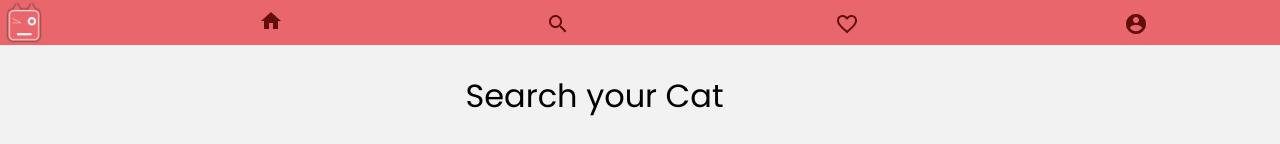
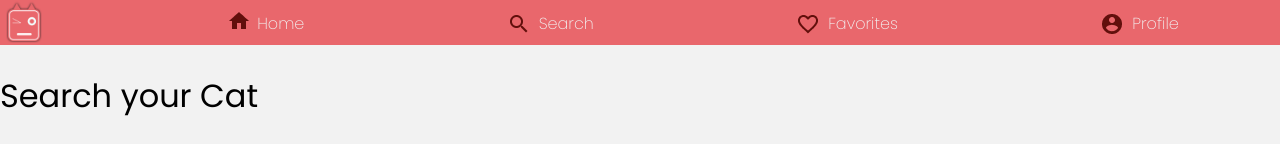
Before and after one commit to JoeMancera/catstagram, a React app: page /search in a window 1280 px wide. Shown: the top 144 px of the page. Built offline with nearby package versions, Linux system fonts and the light colour scheme; no server answers.

Commit message:
Was added rrsponcive home feature on tablet devices

```diff
--- a/src/assets/styles/App.css
+++ b/src/assets/styles/App.css
@@ -78,8 +78,17 @@ a:hover{
     color: var(--primary);
 }
 
-@media screen and (min-width: 540px){
+@media only screen and (min-width: 540px){
     main{
         padding-top: 45px;
     }
 }
+
+@media only screen and (min-width: 1024px){
+    main{
+        display: flex;
+        flex-direction: row;
+        align-items: center;
+        margin-bottom: 45px;
+    }
+}
--- a/src/assets/styles/components/CardBreed.css
+++ b/src/assets/styles/components/CardBreed.css
@@ -44,9 +44,35 @@
   text-align: center;
 }
 
-@media screen and (min-width: 540px){
+@media only screen and (min-width: 540px){
   .card_Breed{
     width: 460px;
   }
 
+  .breed_image_horizontal{
+    width: 460px;
+    height: 270px;
+  }
+
+  .breed_image_vertical{
+    width: 460px;
+    height: 490px;
+  }
+
 }
+
+@media only screen and (min-width: 768px){
+  .card_Breed{
+    width: 500px;
+  }
+
+  .breed_image_horizontal{
+    width: 500px;
+    height: 350px;
+  }
+
+  .breed_image_vertical{
+    width: 500px;
+    height: 600px;
+  }
+}
--- a/src/assets/styles/components/CardVote.css
+++ b/src/assets/styles/components/CardVote.css
@@ -38,7 +38,7 @@
   filter: brightness(0.8);
 }
 
-@media screen and (min-width: 540px){
+@media only screen and (min-width: 540px){
   .cat_image_horizontal{
     width: 460px;
     height: 270px;
@@ -49,3 +49,15 @@
     height: 490px;
   }
 }
+
+@media only screen and (min-width: 768px){
+  .cat_image_horizontal{
+    width: 500px;
+    height: 350px;
+  }
+
+  .cat_image_vertical{
+    width: 500px;
+    height: 600px;
+  }
+}
--- a/src/assets/styles/components/Header.css
+++ b/src/assets/styles/components/Header.css
@@ -22,7 +22,7 @@
 
 .menu ul a{
   text-decoration: none;
-  color: var(--brown);
+  color: var(--withe);
 }
 
 .menu-active{
@@ -33,7 +33,16 @@
   margin: 0;
 }
 
-@media screen and (min-width: 540px){
+.nav-text {
+  display: none;
+}
+
+.nav-item:hover {
+  color: var(--secondary);
+  font-size: 1.1rem;
+}
+
+@media only screen and (min-width: 540px){
   .hero-image{
     -webkit-filter: drop-shadow(0 0 1px #222);
     filter: drop-shadow(0 0 1px #222);
@@ -61,3 +70,25 @@
     min-width: 90%;
   }
 }
+
+@media only screen and (min-width: 768px){
+  .cat_image_horizontal{
+    width: 460px;
+    height: 270px;
+  }
+
+  .cat_image_vertical{
+    width: 460px;
+    height: 490px;
+  }
+
+  .nav-text {
+    margin: 0;
+    margin-left: 8px;
+    display: block;
+  }
+
+  .nav-item {
+    display: flex;
+  }
+}
--- a/src/components/Header.jsx
+++ b/src/components/Header.jsx
@@ -22,6 +22,7 @@ const Header = () => (
               <figure>
                 <img src={home} alt='Home icon' />
               </figure>
+              <p className='nav-text'>Home</p>
             </Link>
           </li>
           <li>
@@ -29,6 +30,7 @@ const Header = () => (
               <figure>
                 <img src={search} alt='Search icon' />
               </figure>
+              <p className='nav-text'>Search</p>
             </Link>
           </li>
           <li>
@@ -36,6 +38,7 @@ const Header = () => (
               <figure>
                 <img src={favorite} alt='Search icon' />
               </figure>
+              <p className='nav-text'>Favorites</p>
             </Link>
           </li>
           <li>
@@ -43,6 +46,7 @@ const Header = () => (
               <figure>
                 <img src={profile} alt='User icon' />
               </figure>
+              <p className='nav-text'>Profile</p>
             </Link>
           </li>
         </ul>
```
